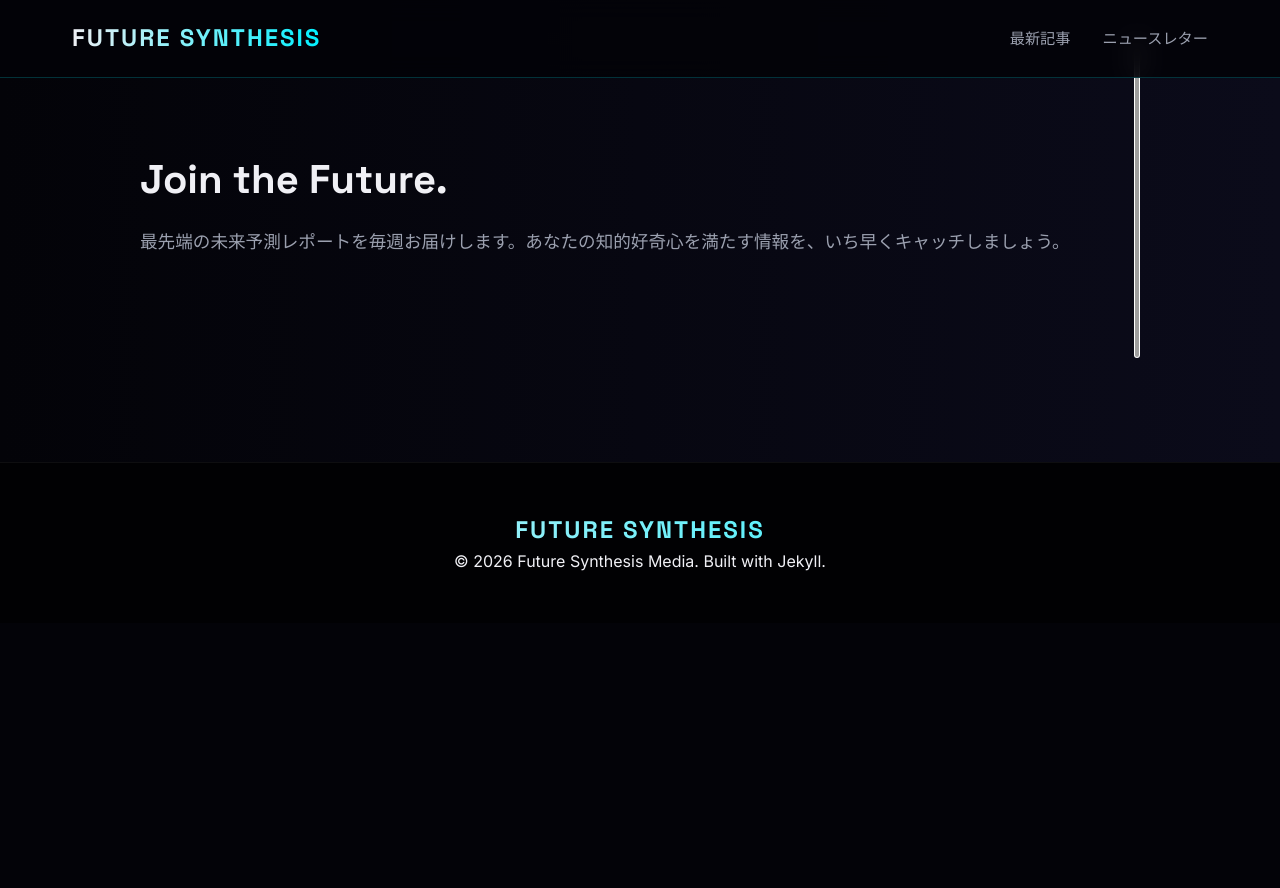
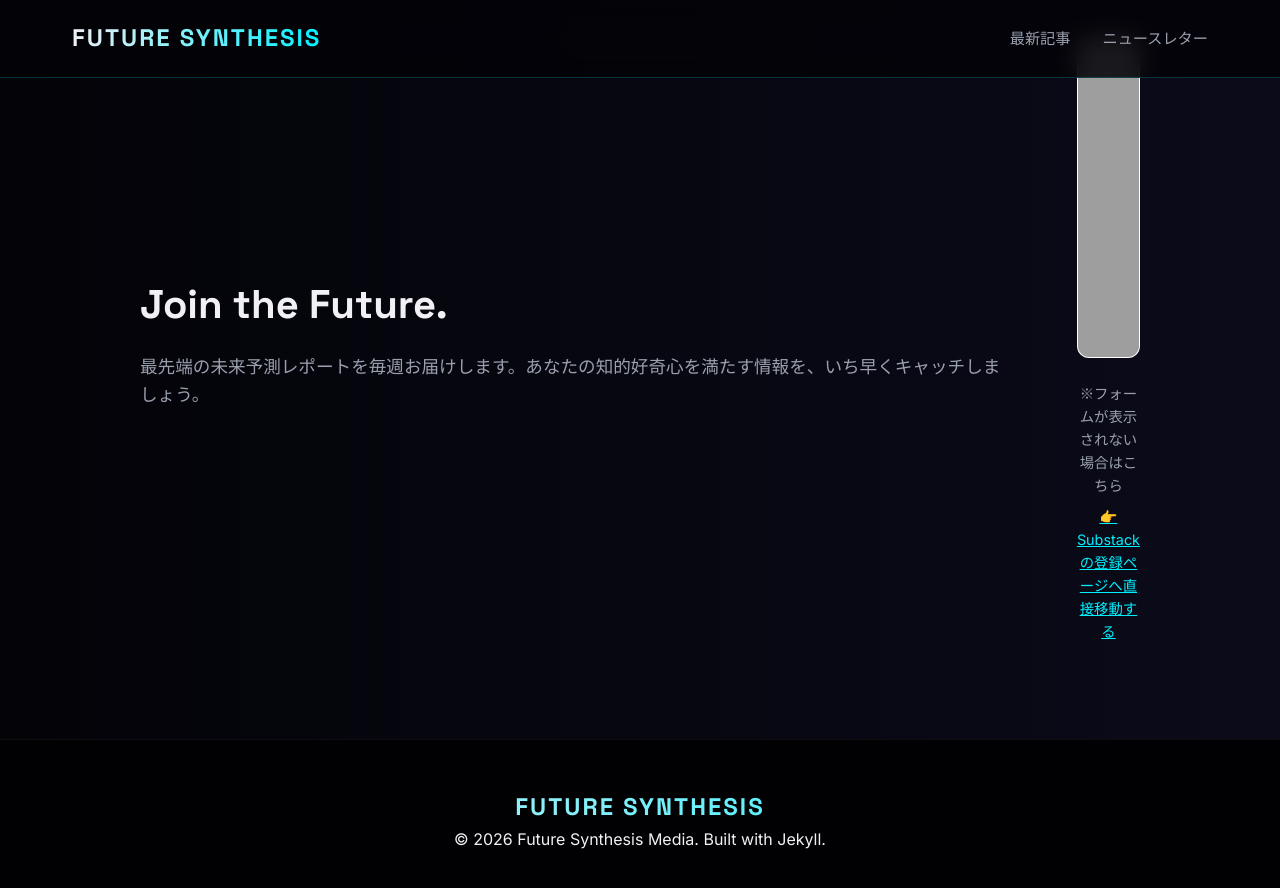
Before and after one commit to phity-j/future_synthesis, a Jekyll site: the page built from index.html, in a window 1280 px wide and 900 px high, scrolled down 1845 px. Shown: the top 888 px of the window. Built offline with Jekyll 4.4.1, drawn with Linux system fonts in a browser that asks for light colours; before the commit the page ends 2468 px from its top, so only the background shows below that; grey boxes are pictures that could not be loaded.

Commit message:
fix: remove fade-in from newsletter and add fallback link for Substack iframe

```diff
--- a/index.html
+++ b/index.html
@@ -47,14 +47,18 @@ layout: default
 </main>
 
 <!-- ニュースレターセクション -->
-<section id="newsletter" class="newsletter-section fade-in">
+<section id="newsletter" class="newsletter-section">
     <div class="newsletter-container">
         <div class="newsletter-text">
             <h2>Join the Future.</h2>
             <p>最先端の未来予測レポートを毎週お届けします。あなたの知的好奇心を満たす情報を、いち早くキャッチしましょう。</p>
         </div>
         <div class="newsletter-form-wrapper">
-            <iframe src="https://phity.substack.com/embed" width="100%" height="320" style="border: 1px solid rgba(255, 255, 255, 0.1); background: #ffffff; border-radius: 12px; overflow: hidden;" frameborder="0" scrolling="no"></iframe>
+            <iframe src="https://phity.substack.com/embed" width="100%" height="320" style="border: 1px solid rgba(255, 255, 255, 0.1); background: #ffffff; border-radius: 12px; overflow: hidden; margin-bottom: 1rem;" frameborder="0" scrolling="no"></iframe>
+            <div style="text-align: center; font-size: 0.9rem;">
+                <p style="color: var(--text-muted); margin-bottom: 0.5rem;">※フォームが表示されない場合はこちら</p>
+                <a href="https://phity.substack.com/" target="_blank" rel="noopener noreferrer" style="color: var(--accent-cyan); text-decoration: underline;">👉 Substackの登録ページへ直接移動する</a>
+            </div>
         </div>
     </div>
 </section>
```
